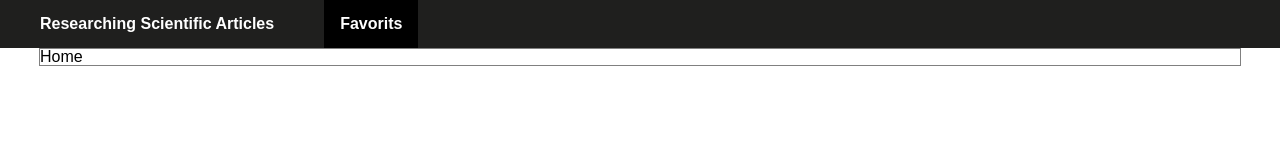
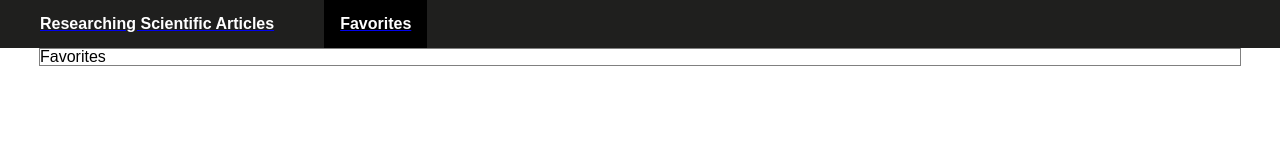
Before and after one commit to luanribeiros/search-scientific-articles, a React app: page /favorites in a window 1280 px wide. Before the commit this address led to /. Shown: the top 160 px of the page. Built offline with nearby package versions, Linux system fonts and the light colour scheme.

Commit message:
Creating page for favorites
Creating page for favorites and linking with the react router dom.

```diff
--- a/src/app.jsx
+++ b/src/app.jsx
@@ -1,6 +1,5 @@
 import React from 'react';
-import './assets/styles/reset.css';
-import './assets/styles/styles-global.scss';
+
 import Layout from './components/Layout';
 
 const App = () => {
--- a/src/components/Layout/index.jsx
+++ b/src/components/Layout/index.jsx
@@ -1,4 +1,5 @@
 import React from 'react';
+import { Link } from 'react-router-dom';
 import * as S from './styles';
 
 const Layout = ({ children }) => {
@@ -6,13 +7,15 @@ const Layout = ({ children }) => {
     <>
       <S.BgContainerHeader>
         <S.ContainerHeader>
-          <S.Title>Researching Scientific Articles</S.Title>
+          <Link to="/">
+            <S.Title>Researching Scientific Articles</S.Title>
+          </Link>
           <S.Nav>
             <S.Ul>
               <S.Li>
-                <S.A as="a" href="">
-                  Favorits
-                </S.A>
+                <Link to="/favorites">
+                  <S.A>Favorites</S.A>
+                </Link>
               </S.Li>
             </S.Ul>
           </S.Nav>
--- a/src/components/Layout/styles.js
+++ b/src/components/Layout/styles.js
@@ -20,7 +20,9 @@ export const Nav = styled.nav`
 export const Ul = styled.ul`
   display: flex;
 `;
-export const Li = styled.li``;
+export const Li = styled.li`
+  text-decoration: none;
+`;
 export const A = styled.a`
   background: #000000;
   padding: 1rem;
--- a/src/index.jsx
+++ b/src/index.jsx
@@ -1,5 +1,7 @@
 import React from 'react';
 import { render } from 'react-dom';
+import './assets/styles/reset.css';
+import './assets/styles/styles-global.scss';
 import Routes from './routes';
 
 const ROOT = document.querySelector('[data-js="root"]');
--- /dev/null
+++ b/src/pages/Favorites/index.jsx
@@ -0,0 +1,8 @@
+import React from 'react';
+import Layout from '../../components/Layout';
+
+const Favorites = () => {
+  return <Layout>Favorites</Layout>;
+};
+
+export default Favorites;
--- a/src/routes.jsx
+++ b/src/routes.jsx
@@ -2,11 +2,13 @@ import React from 'react';
 import { BrowserRouter as Router, Switch, Route, Redirect } from 'react-router-dom';
 
 import App from './app';
+import Favorites from './pages/Favorites';
 
 const Routes = () => (
   <Router>
     <Switch>
       <Route exact path="/" component={App} />
+      <Route exact path="/favorites" component={Favorites} />
       <Redirect exact from="*" to="/" />
     </Switch>
   </Router>
```
